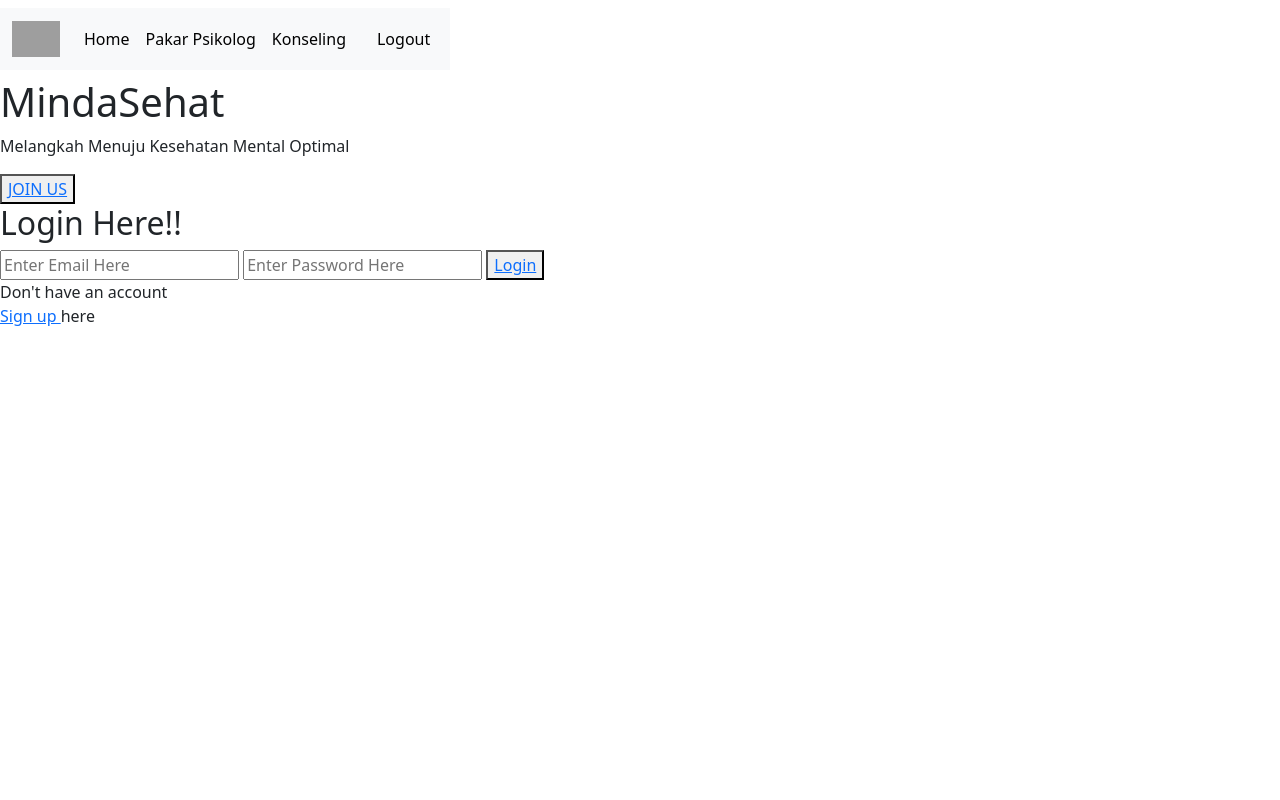
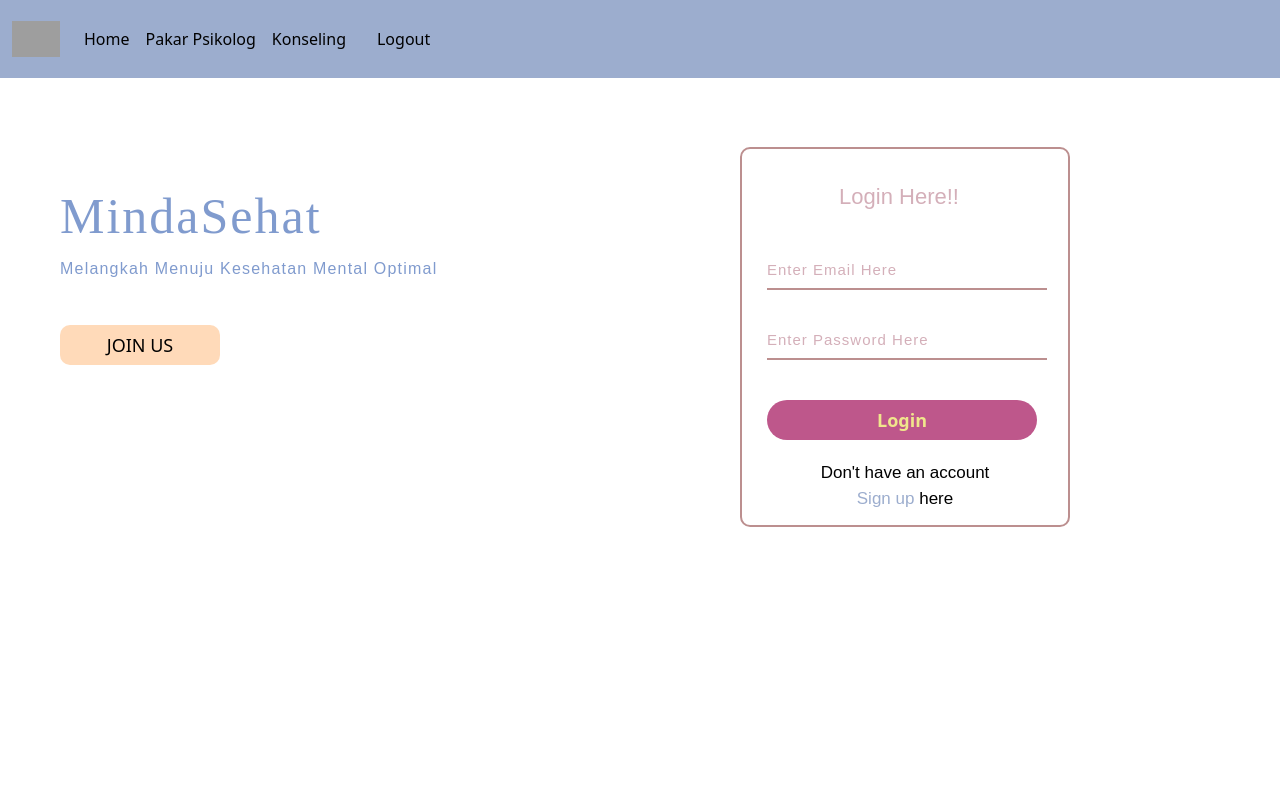
Before and after one commit to RizkyMaulanaAlfauzan/Project-MindaSehat, a Flask app: template templates/login.html in a window 1280 px wide. Run offline with Flask 3, Linux system fonts and the light colour scheme; the template is opened without the code that fills it, so the values that code supplies are empty; grey boxes are pictures that could not be loaded.

Commit message:
tambah lagii

```diff
--- a/app.py
+++ b/app.py
@@ -27,5 +27,16 @@ def register():
         return "Registrasi berhasil untuk nama: {}, email: {}".format(nama, email)
     return render_template('registrasi.html')
 
+@app.route('/login', methods=['GET', 'POST'])
+def login():
+    if request.method == 'POST':
+        email = request.form['email']
+        password = request.form['password']
+        if email in [email] == password:
+            return "Login berhasil"
+        else:
+            return 'Login gagal. Periksa kembali email dan password Anda.'
+    return render_template('login.html')
+
 if __name__ == "__main__":
     app.run("0.0.0.0", port=5000, debug=True)
--- /dev/null
+++ b/static/style.css
@@ -0,0 +1,171 @@
+*{
+    margin: 0;
+    padding: 0;
+}
+
+.main{
+    width: 100%;
+    background: white;
+    background-position: center;
+    background-size: cover;
+    height: 100vh;
+}
+
+.navbar{
+    background-image: linear-gradient(#9cadce, #9cadce);
+}
+
+
+.content{
+    width: 1200px;
+    height: auto;
+    margin: auto;
+    color: #809bce;
+    position: relative;
+}
+
+.content .par{
+    padding-left: 20px;
+    padding-bottom: 25px;
+    font-family: Arial;
+    letter-spacing: 1.2px;
+    line-height: 30px;
+}
+
+.content h1{
+    font-family: 'Times New Roman';
+    font-size: 50px;
+    padding-left: 20px;
+    margin-top: 9%;
+    letter-spacing: 2px;
+}
+
+.content .cn{
+    width: 160px;
+    height: 40px;
+    background: peachpuff;
+    border: none;
+    margin-bottom: 10px;
+    margin-left: 20px;
+    font-size: 18px;
+    border-radius: 10px;
+    cursor: pointer;
+    transition: .4s ease;
+
+}
+
+.content .cn a{
+    text-decoration: none;
+    color: #000;
+    transition: .3s ease;
+}
+
+.cn:hover{
+    background-color: #fff;
+}
+
+.content span{
+    color: peachpuff;
+    font-size: 65px
+}
+
+.form{
+    width: 330px;
+    height: 380px;
+    background: linear-gradient(to top, #ffc09f);
+    border: 2px solid rosybrown;
+    position: absolute;
+    top: -20px;
+    left: 700px;
+    transform: translate(0%,-5%);
+    border-radius: 10px;
+    padding: 25px;
+}
+
+.form h2{
+    width: 260px;
+    font-family: sans-serif;
+    text-align: center;
+    color: #d4afb9;
+    font-size: 22px;
+    border-radius: 10px;
+    margin: 2px;
+    padding: 8px;
+}
+
+.form input{
+    width: 280px;
+    height: 40px;
+    background: transparent;
+    border-bottom: 2px solid rosybrown;
+    border-top: none;
+    border-right: none;
+    border-left: none;
+    color: rosybrown;
+    font-size: 15px;
+    letter-spacing: 1px;
+    margin-top: 30px;
+    font-family: sans-serif;
+}
+
+.form input:focus{
+    outline: none;
+}
+
+::placeholder{
+    color: #d4afb9;
+    font-family: Arial;
+}
+
+.btnn{
+    width: 270px;
+    height: 40px;
+    background: #be578b;
+    border: none;
+    margin-top: 40px;
+    font-size: 18px;
+    border-radius: 40px;
+    cursor: pointer;
+    color: #fff;
+    transition: 0.4s ease;
+    position:static;
+}
+.btnn:hover{
+    background: #fff;
+    color: #ff7200;
+}
+.btnn a{
+    text-decoration: none;
+    color: khaki;
+    font-weight: bold;
+}
+.form .link{
+    font-family: Arial, Helvetica, sans-serif;
+    font-size: 17px;
+    padding-top: 20px;
+    color: black;
+    text-align: center;
+}
+.form .link a{
+    text-decoration: none;
+    color: #9cadce;
+}
+.liw{
+    padding-top: 15px;
+    padding-bottom: 10px;
+    text-align: center;
+}
+.icons a{
+    text-decoration: none;
+    color: #fff;
+}
+.icons ion-icon{
+    color: #fff;
+    font-size: 30px;
+    padding-left: 14px;
+    padding-top: 5px;
+    transition: 0.3s ease;
+}
+.icons ion-icon:hover{
+    color: #a0734f;
+}
--- a/templates/login.html
+++ b/templates/login.html
@@ -54,7 +54,7 @@
             <div class="form">
                 <h2>Login Here!!</h2>
                 <input type="email" name="email" placeholder="Enter Email Here">
-                <input type="password" name="" placeholder="Enter Password Here">
+                <input type="password" name="password" placeholder="Enter Password Here">
                 <button class="btnn"><a href="#">Login</a></button>
 
                 <p class="link">Don't have an account<br>
```
